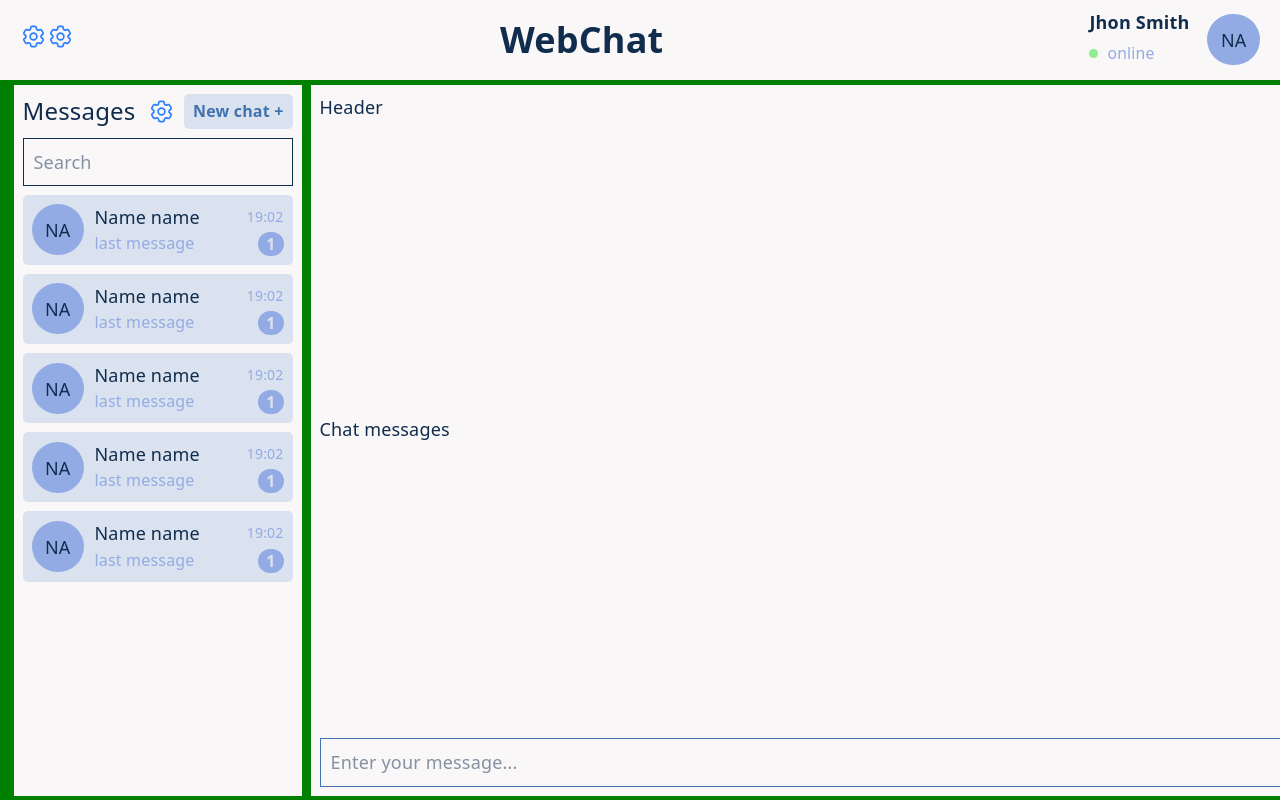
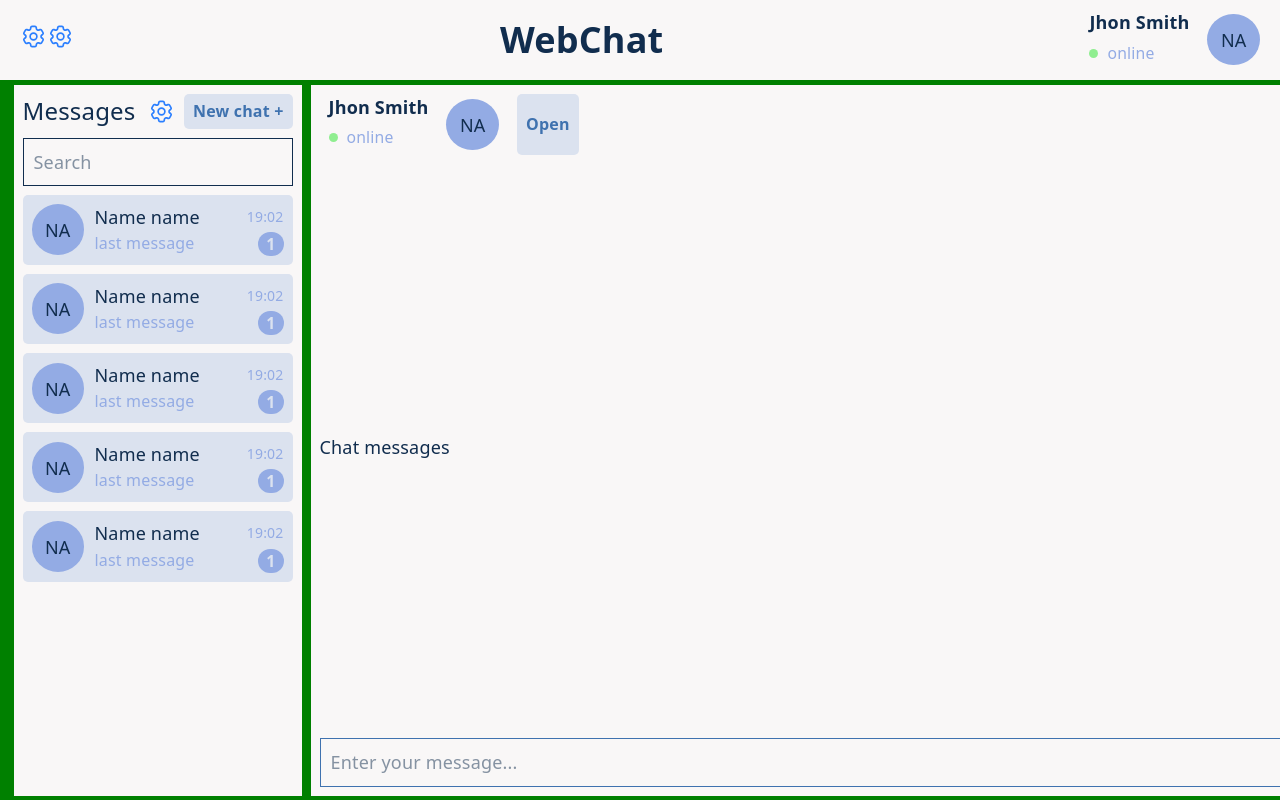
Before and after one commit to Neketobro/WebChat, a React (Vite) app in the folder WebChat/: page / in a window 1280 px wide. Built offline with nearby package versions, Linux system fonts and the light colour scheme.

Commit message:
add animation for open\close 'UserInfo'

```diff
--- a/WebChat/src/components/ChatLayout/ChatLayout.tsx
+++ b/WebChat/src/components/ChatLayout/ChatLayout.tsx
@@ -9,8 +9,9 @@ export function ChatLayout() {
   return (
     <div className="h-[92vh] flex flex-row justify-between px-3 py-1 gap-x-2 overflow-hidden">
       <Sidebar />
-      <MainContent />
-      {chatActive && <UserInfo />}
+      <MainContent onOpen={() => setChatActive(true)} />
+
+      {chatActive && <UserInfo onClose={() => setChatActive(false)} />}
     </div>
   );
 }
--- a/WebChat/src/components/MainContent/MainContent.tsx
+++ b/WebChat/src/components/MainContent/MainContent.tsx
@@ -1,14 +1,22 @@
 import { useState } from "react";
-import { MessageInput } from "../UI";
+import { Button, MessageInput } from "../UI";
+import { MyProfileElement } from "../MyProfileElement";
 
-export function MainContent() {
+type Props = {
+  onOpen: () => void;
+};
+
+export function MainContent({ onOpen }: Props) {
   const [chatOpen, setChatOpen] = useState<boolean>(true);
 
   return (
     <div className="bg-(--bg) w-full min-w-4xl h-full p-2 flex flex-col justify-between">
       {chatOpen ? (
         <>
-          <div>Header</div>
+          <div className="px-2 flex gap-4">
+            <MyProfileElement />
+            <Button onClick={onOpen}>Open</Button>
+          </div>
           <div>Chat messages</div>
           <div>
             <MessageInput />
--- a/WebChat/src/components/MyProfileElement/MyProfileElement.tsx
+++ b/WebChat/src/components/MyProfileElement/MyProfileElement.tsx
@@ -2,6 +2,7 @@ import { Avatar, StatusBar } from "../UI";
 
 export function MyProfileElement() {
   return (
+    <button>
       <div className="grid grid-flow-col grid-rows-2 gap-1 gap-x-4 items-center">
         <h3 className="col-span-2">Jhon Smith</h3>
         <StatusBar />
@@ -9,5 +10,6 @@ export function MyProfileElement() {
           <Avatar />
         </div>
       </div>
+    </button>
   );
 }
--- a/WebChat/src/components/UI/Avatar.tsx
+++ b/WebChat/src/components/UI/Avatar.tsx
@@ -1,3 +1,15 @@
-export function Avatar() {
-    return <span className="p-3 rounded-[50px] bg-(--social-bg) font-medium">NA</span>
+type Props = {
+  size?: "sm" | "md" | 'lg';
+};
+
+export function Avatar({ size = "sm" }: Props) {
+     const currentSize = {
+        sm: "p-3",
+        md: "p-5",
+        lg: "p-10"
+     }
+
+  return (
+    <span className={`${currentSize[size]} rounded-[50%] bg-(--social-bg) font-medium`}>NA</span>
+  );
 }
--- a/WebChat/src/components/UserInfo/UserInfo.tsx
+++ b/WebChat/src/components/UserInfo/UserInfo.tsx
@@ -1,16 +1,32 @@
 import { useState } from "react";
-import { Button } from "../UI";
+import { Avatar, Button } from "../UI";
 
-export function UserInfo() {
-  const [isOpen, setOpen] = useState<string>('');
-  const animationClose = () => {
- setOpen('animate-close');
-  }
+interface UserInfoProps {
+  onClose: () => void;
+}
+
+export function UserInfo({ onClose }: UserInfoProps) {
+  const [isClosing, setIsClosing] = useState<boolean>(false);
+
+  const animation =
+    "w-0 bg-(--bg) transition transition-[width] delay-150 duration-300 ease-in-out overflow-hidden ";
 
   return (
-    <div className={`bg-(--bg) w-140 ${isOpen} overflow-hidden`}>
-      <div>UserInfo</div>
-      <Button onClick={animationClose}>Close</Button>
+    <div
+      className={
+        isClosing
+          ? animation
+          : "w-140 bg-(--bg) transition transition-[width] delay-150 duration-300 ease-in-out overflow-hidden flex flex-col items-center gap-2"
+      }
+      onTransitionStart={() => {}}
+      onTransitionEnd={() => {
+        if (isClosing) {
+          onClose();
+        }
+      }}
+    >
+      <Button onClick={() => setIsClosing(true)}>Close</Button>
+      <Avatar size="lg" />
     </div>
-  )
+  );
 }
--- a/WebChat/src/index.css
+++ b/WebChat/src/index.css
@@ -30,21 +30,6 @@
 
   @media (max-width: 1024px) {
     font-size: 16px;
-  }
-}
-
-@theme {
-  --animate-close: wiggle 2s ease-in-out;
-  @keyframes wiggle {
-    0%,
-    50% {
-      /* width: 400px; */
-      /* transform: translate(200px, 0) */
-    }
-    100% {
-      width: 0px;
-      /* transform: translate(0px, 0) */
-    }
   }
 }
 
```
Lines whose indentation alone changed are shown as unchanged.
